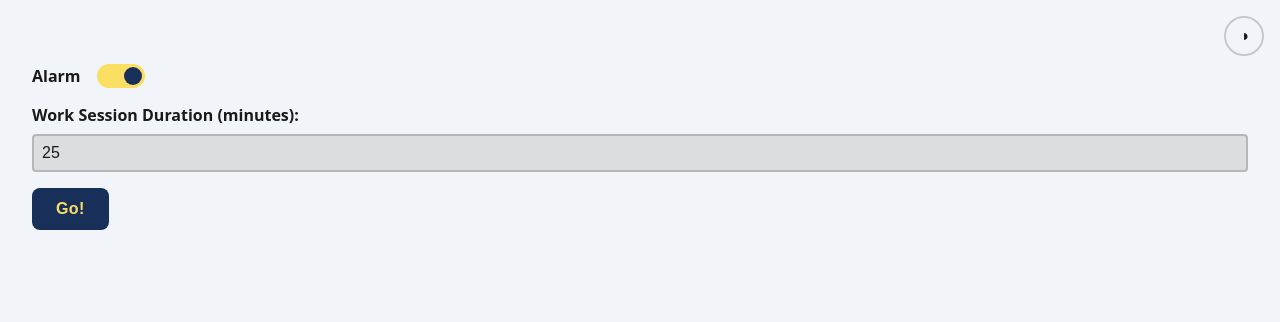
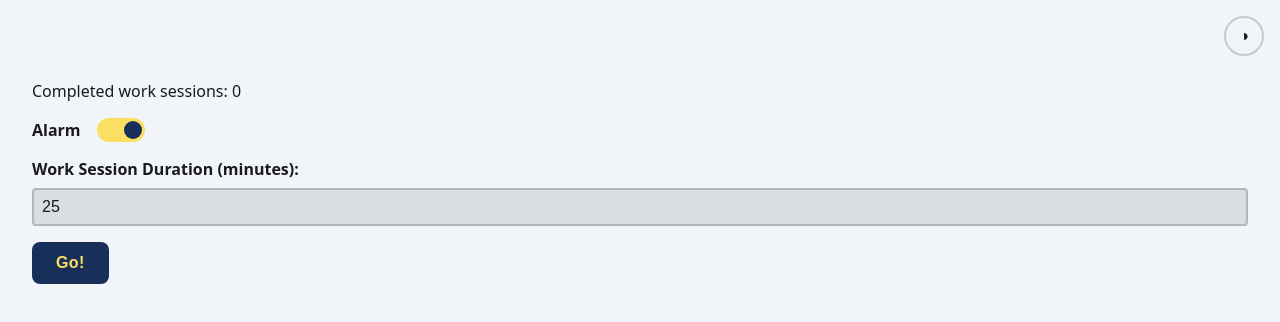
Before and after one commit to ethan-mfb/pomo, a React (Vite) app: page / in a window 1280 px wide. Shown: the top 322 px of the page. Built offline with nearby package versions, Linux system fonts and the light colour scheme.

Commit message:
add completed work sessions tracking and display in App component

```diff
--- a/src/App.tsx
+++ b/src/App.tsx
@@ -36,6 +36,7 @@ export function App() {
     onFinish: playAlarm,
   });
   const [hasBeenDismissed, setHasBeenDismissed] = useState(true);
+  const [completedWorkSessions, setCompletedWorkSessions] = useState(0);
 
   const onStartWorkSession = () => {
     setHasBeenDismissed(false);
@@ -48,6 +49,7 @@ export function App() {
   const onDismissAlarm = () => {
     dismissAlarm();
     setHasBeenDismissed(true);
+    setCompletedWorkSessions((prev) => prev + 1);
   };
 
   const onCancelTimer = () => {
@@ -59,6 +61,7 @@ export function App() {
   return (
     <div className="app">
       <ThemeToggle theme={theme} onToggle={toggleTheme} />
+      <p>Completed work sessions: {completedWorkSessions}</p>
 
       {timerFinished && isAlarmActive && (
         <div>
```
